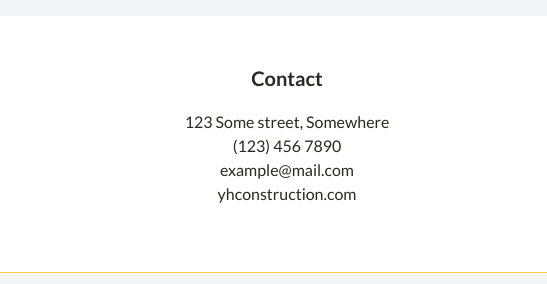
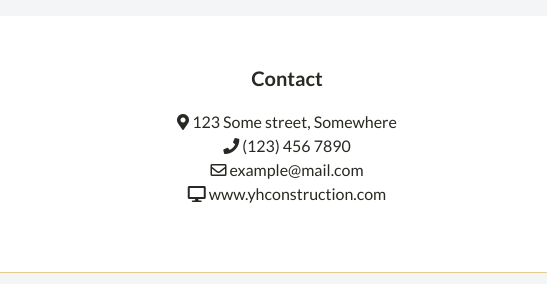
Before and after one commit to ch0wdhury/yellow-hat, a plain HTML site: page index.html in a window 1280 px wide. Shown: the part 4993-5277 px from the top of the page, 733-1280 px from the left. Drawn offline with nearby package versions, Linux system fonts and the light colour scheme.

Commit message:
Add files via upload

```diff
--- a/index.html
+++ b/index.html
@@ -377,10 +377,10 @@
             <div class="contact_details text-center">
               <h5>Contact</h5>
                 <ul class="list-unstyled">
-                  <li>123 Some street, Somewhere</li>
-                  <li>(123) 456 7890</li>
-                  <li>example@mail.com</li>
-                  <li>yhconstruction.com</li>
+                  <li><i class="fas fa-map-marker-alt"></i> 123 Some street, Somewhere</li>
+                  <li><i class="fas fa-phone"></i> (123) 456 7890</li>
+                  <li><i class="far fa-envelope"></i> example@mail.com</li>
+                  <li><i class="fas fa-desktop"></i> www.yhconstruction.com</li>
                 </ul>
             </div>
           </div>
```
